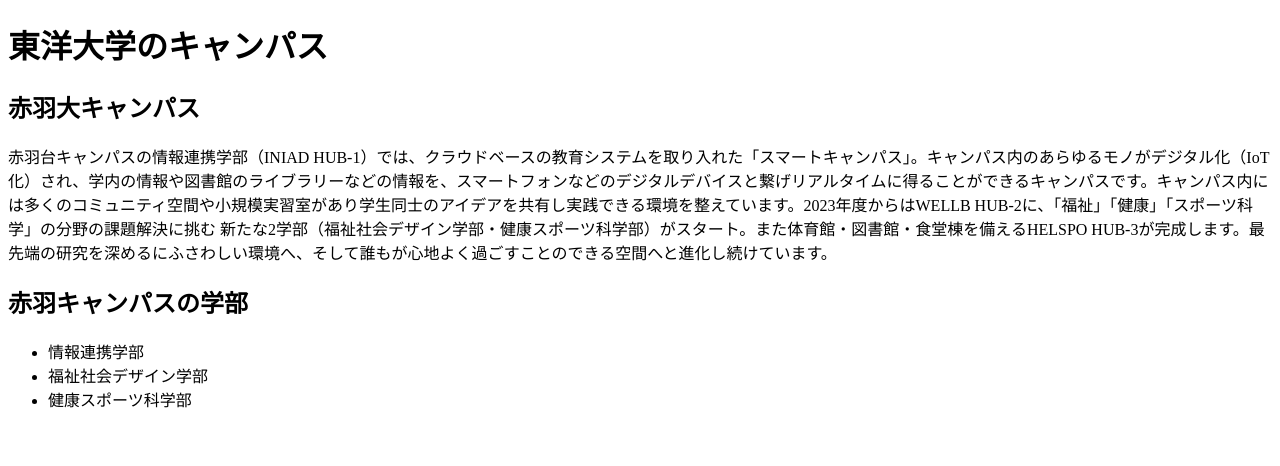
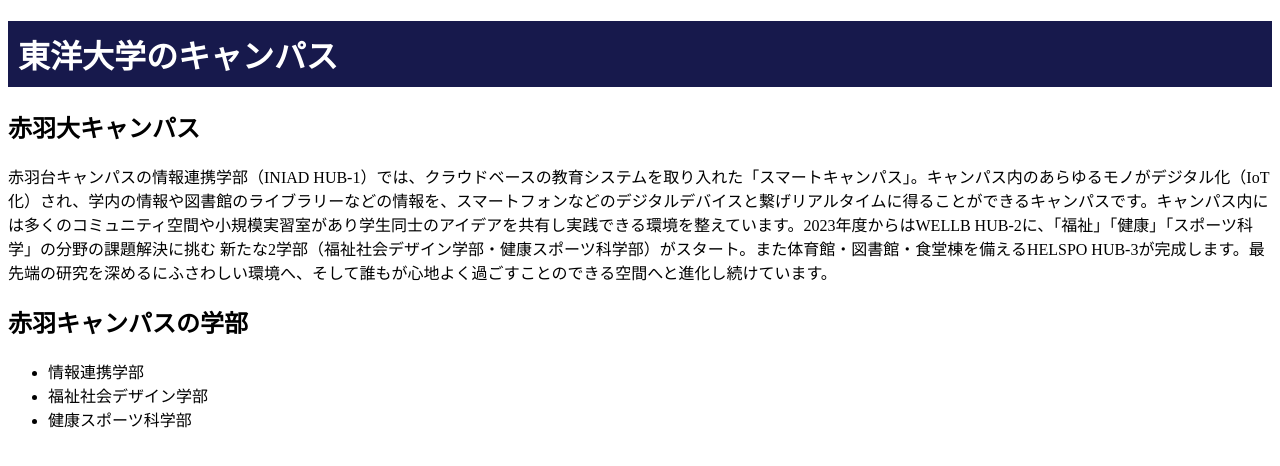
Before and after one commit to s1f10230023/git-remate-test, a plain HTML site: page index.html in a window 1280 px wide. Drawn offline with Linux system fonts and the light colour scheme.

Commit message:
h1タグにスタイルを追加

```diff
--- /dev/null
+++ b/css/default.css
@@ -0,0 +1,5 @@
+h1 {
+    color: #ffffff;
+    background-color: #17194c;
+    padding: 10px;
+}
--- a/index.html
+++ b/index.html
@@ -8,6 +8,7 @@
 
     <title>東洋大学のキャンパス</title>
 </head>
+<link rel="stylesheet" type="text/css" href="css/default.css" />
 
 <body>
     <h1>東洋大学のキャンパス</h1>
```
